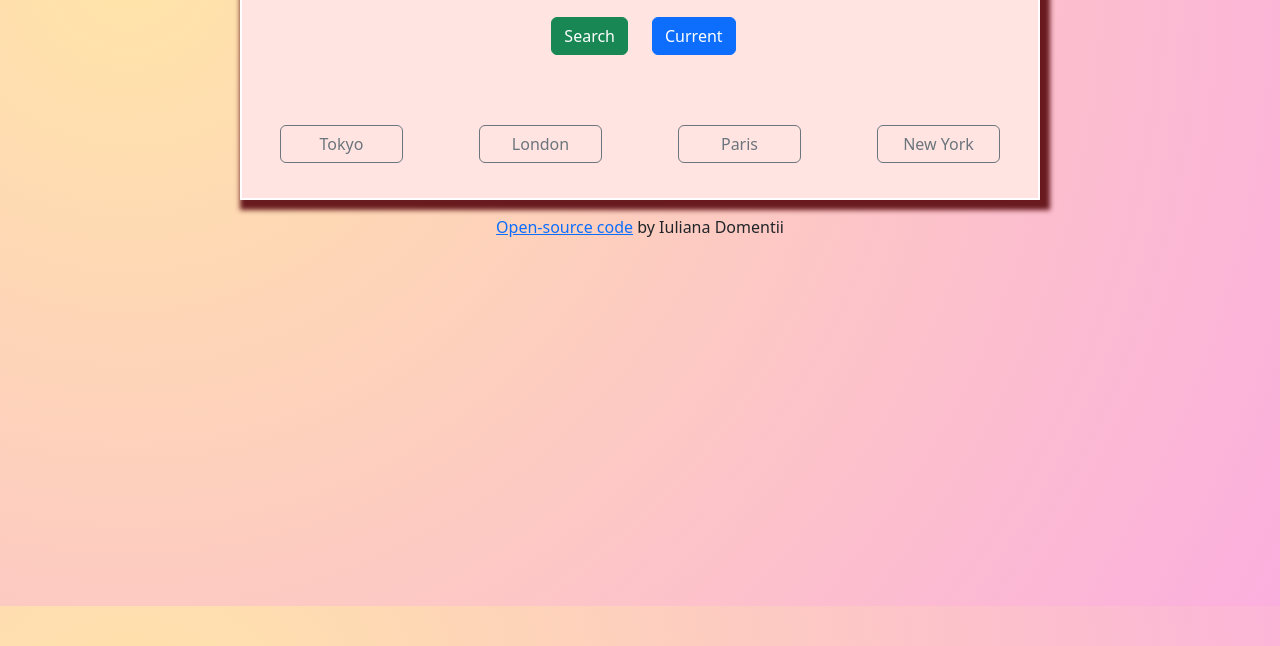
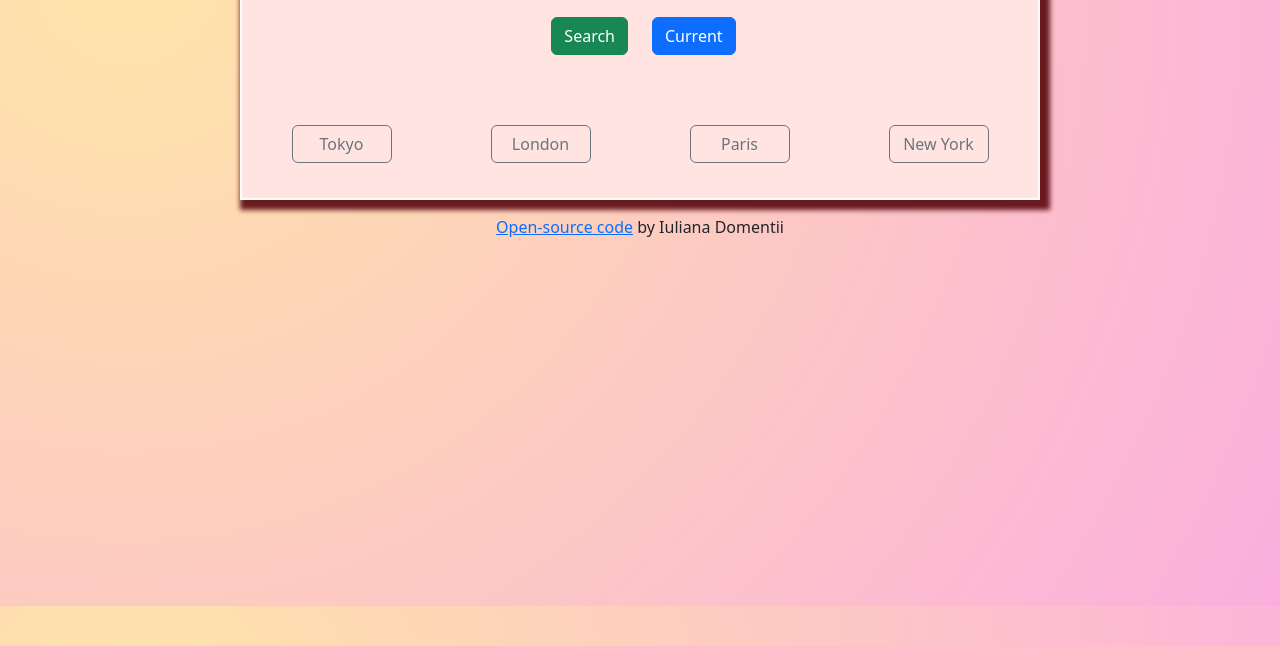
Before and after one commit to iuliana-domentii/weather-project, a plain HTML site: page index.html in a window 1280 px wide. Shown: the part 194-840 px from the top of the page. Drawn offline with nearby package versions, Linux system fonts and the light colour scheme; no server answers.

Commit message:
added forecast width

```diff
--- a/src/style.css
+++ b/src/style.css
@@ -87,4 +87,6 @@ body {
 }
 .cities-btn {
   width: 70%;
+  max-width: 100px;
+  min-width: 90px;
 }
```
